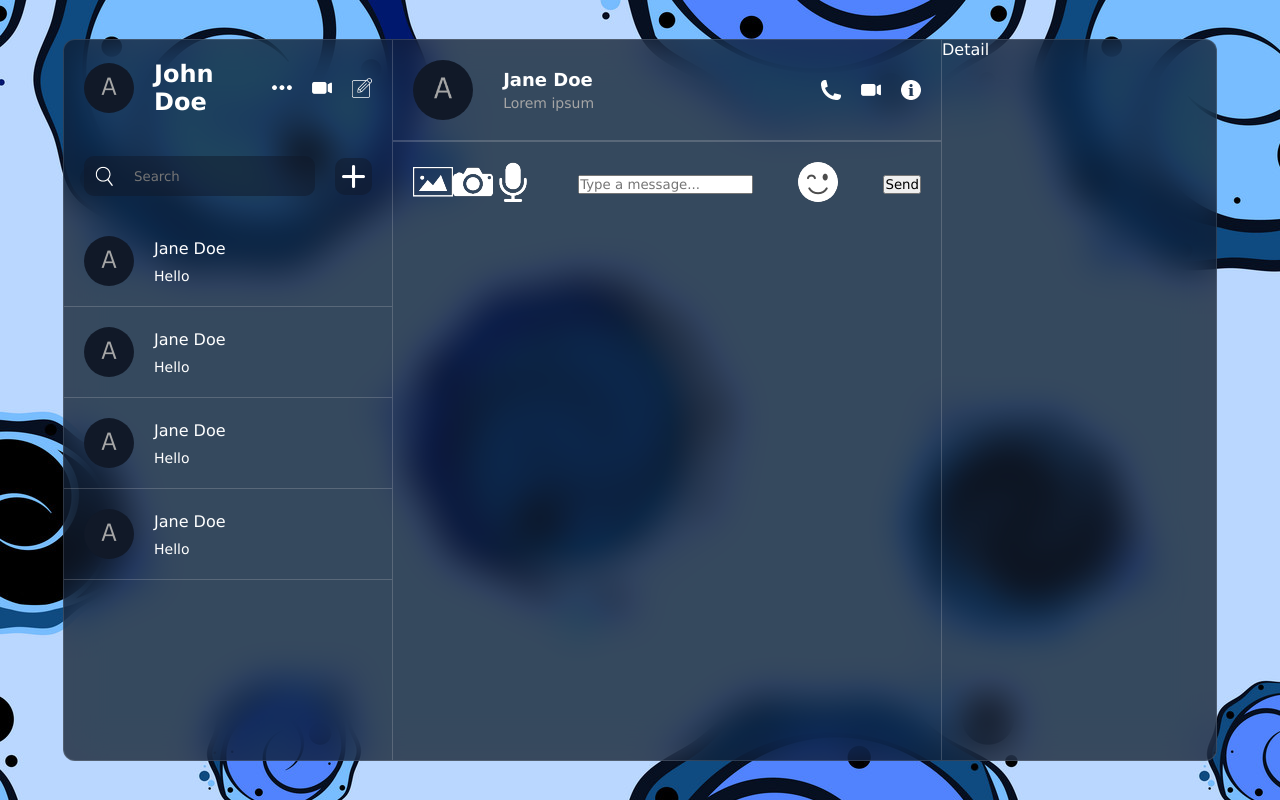
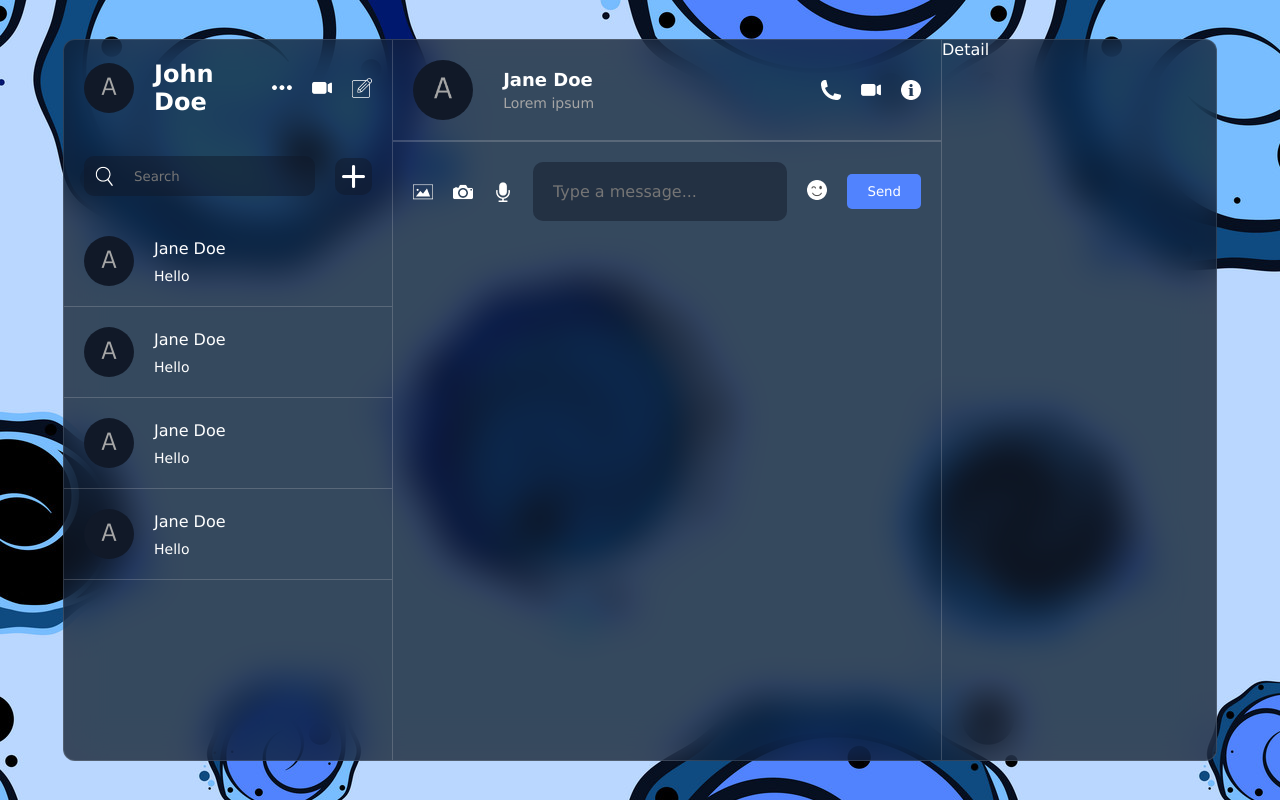
Before and after one commit to JulM64/react-app-chat, a React (Vite) app in the folder my-chat-app/: page / in a window 1280 px wide. Built offline with nearby package versions, Linux system fonts and the light colour scheme.

Commit message:
updating bottom

```diff
--- a/my-chat-app/src/components/chat/chat.css
+++ b/my-chat-app/src/components/chat/chat.css
@@ -60,5 +60,34 @@
         align-items:center;
         justify-content: space-between;
         border-top:1px solid #dddddd35;
+        gap:20px;
+
+        .icons{
+            display: flex;
+            gap: 20px;
+        }
+         img{
+                width: 20px;
+                height:20px;
+                cursor:pointer;
+            }
+        input{
+            flex:1;
+            background-color:rgba(17, 25, 40, 0.5);
+            border:none;
+            outline:none;
+            color:white;
+            padding:20px;
+            border-radius: 10px;
+            font-size: 16px;
+        }
+        .sendButton{
+            background-color: #5183fe;
+            color: white;
+            padding: 10px 20px;
+            border:none;
+            border-radius: 5px;
+            cursor:pointer;
+        }
      }
 }
```
